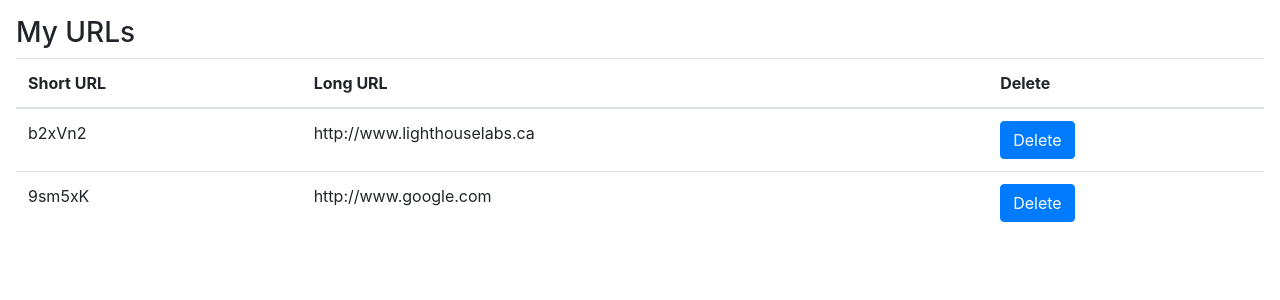
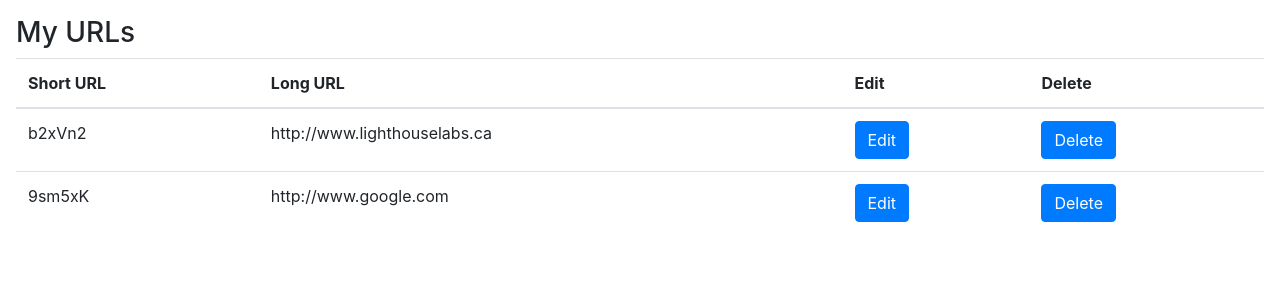
Before and after one commit to AdelRashed97/tinyapp, a Node server app: page /urls in a window 1280 px wide. Shown: the part 56-356 px from the top of the page. Run offline with Node 20, Linux system fonts and the light colour scheme; some libraries are stand-ins or nearby versions.

Commit message:
added an Edit button that redirects user to another page to update an existing url

```diff
--- a/views/urls_index.ejs
+++ b/views/urls_index.ejs
@@ -19,6 +19,7 @@
         <tr>
           <th scope="col">Short URL</th>
           <th scope="col">Long URL</th>
+          <th scope="col">Edit</th>
           <th scope="col">Delete</th>
         </tr>
       </thead>
@@ -28,8 +29,13 @@
             <td><%= url %></td>
             <td><%= urls[url] %></td>
             <td>
+              <form class="form-inline" action= "/urls/<%= url %>/edit" method="GET">
+                  <button type="submit" class="btn btn-primary">Edit</button>
+              </form>
+            </td>
+            <td>
               <form class="form-inline" action= "/urls/<%= url %>/delete" method="POST">
-                  <button type="delete" class="btn btn-primary">Delete</button>
+                  <button type="submit" class="btn btn-primary">Delete</button>
               </form>
             </td>
           </tr>
```
